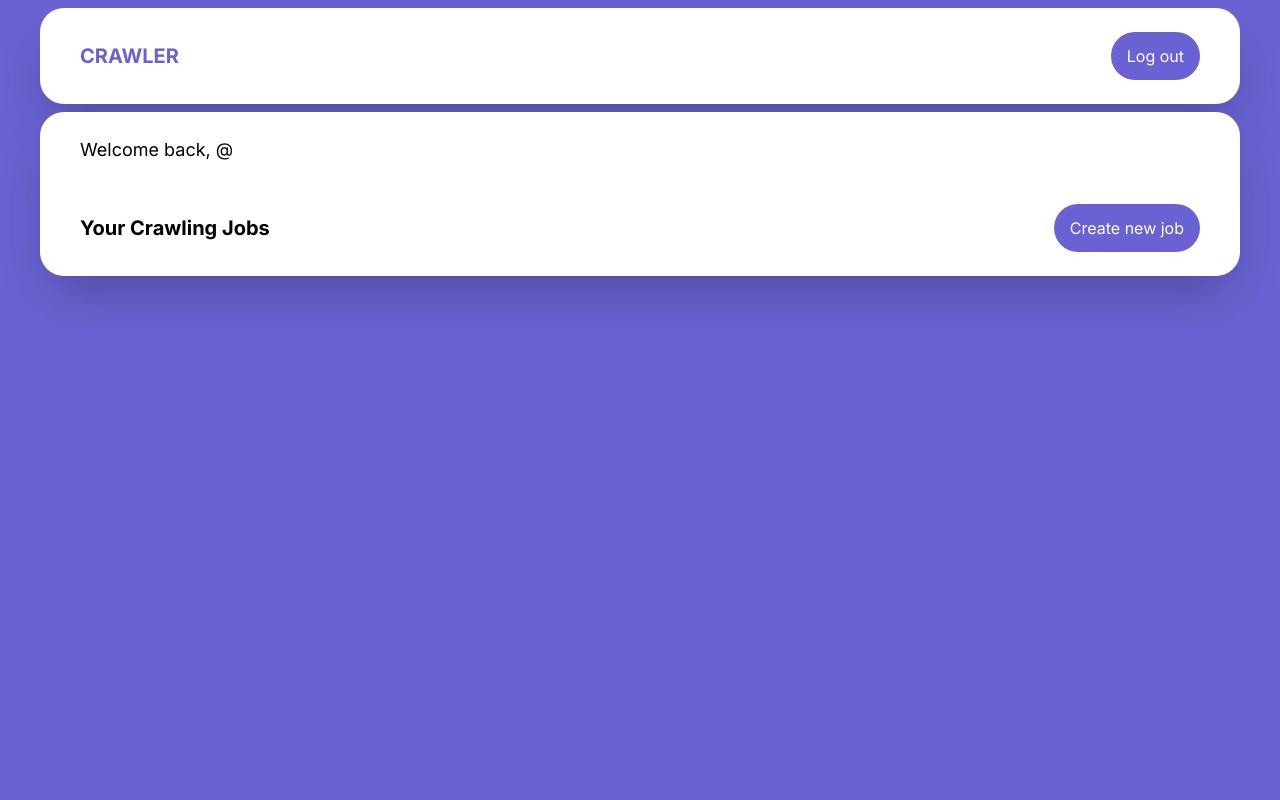
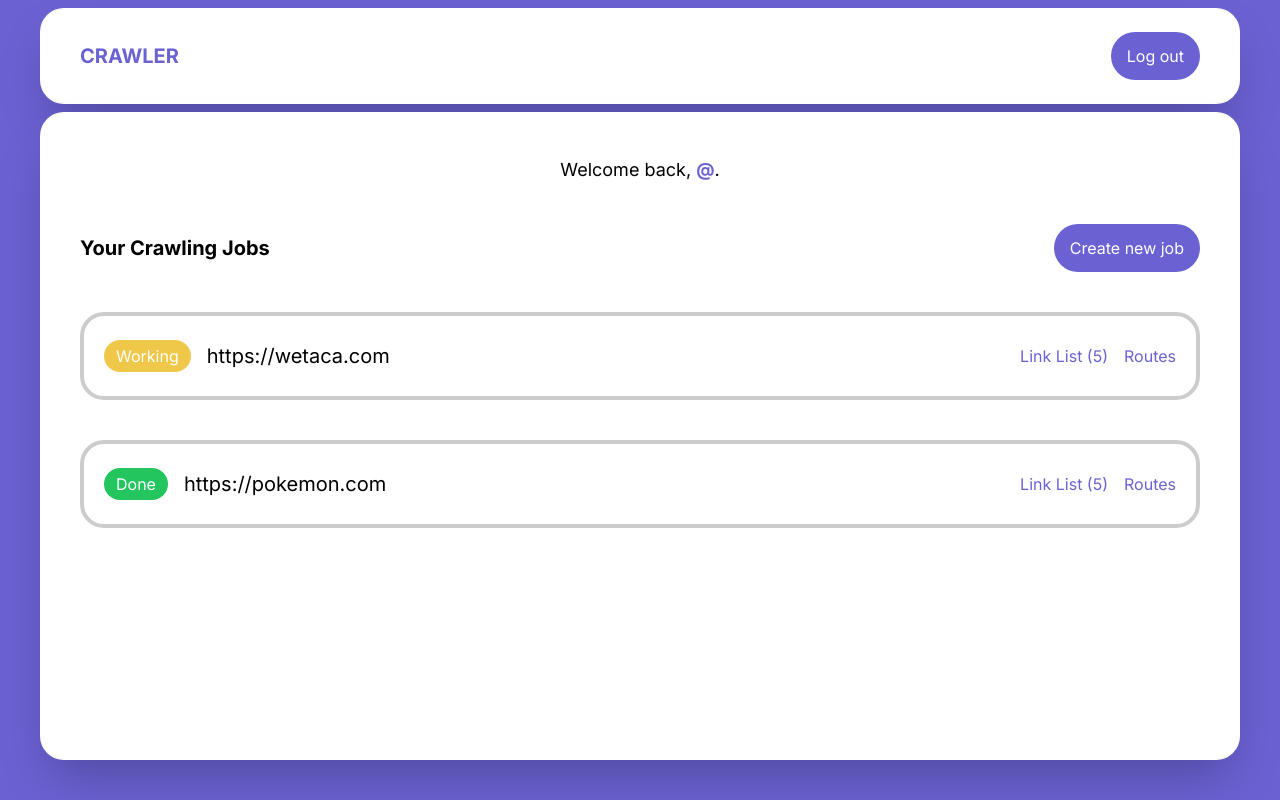
Before and after one commit to dresnite/web-crawler-frontend, a Next.js app: page /dashboard in a window 1280 px wide. Built offline with nearby package versions, Linux system fonts and the light colour scheme.

Commit message:
Add components for the jobs

```diff
--- /dev/null
+++ b/app/components/dashboard/EmptyJob.tsx
@@ -0,0 +1,7 @@
+export default function EmptyJob() {
+    return (
+        <div className="job-container">
+            <p className="text-xl">Nothing to see here. Create a new crawling job to start monitoring it.</p>
+        </div>
+    );
+}
--- a/app/components/dashboard/Job.tsx
+++ b/app/components/dashboard/Job.tsx
@@ -1,3 +1,24 @@
-export default function Job() {
+import Status from "@/app/utils/Status";
 
+interface JobProps {
+    seed: string;
+    status: Status;
 }
+
+export default function Job({ seed, status }: JobProps) {
+    return (
+        <div className="job-container justify-between">
+            <div className="flex flex-col md:flex-row items-center gap-4">
+                {status === Status.Finished && <div className="bg-green-500 text-white py-1 px-3 rounded-full">Done</div>}
+                {status === Status.Working && <div className="bg-yellow-500 text-white py-1 px-3 rounded-full animate-pulse">Working</div>}
+                {status === Status.Stopped && <div className="bg-red-500 text-white py-1 px-3 rounded-full">Stopped</div>}
+                <h2 className="text-xl">{seed}</h2>
+            </div>
+
+            <div className="flex flex-col md:flex-row items-center gap-4">
+                <a href="" className="text-bgPurple">Link List (5)</a>
+                <a href="" className="text-bgPurple">Routes</a>
+            </div>
+        </div>
+    )
+}
--- a/app/components/dashboard/Jobs.tsx
+++ b/app/components/dashboard/Jobs.tsx
@@ -1,15 +1,28 @@
 import useUsername from "@/app/hooks/useUsername";
+import Job from "./Job";
+import EmptyJob from "./EmptyJob";
+import Status from "@/app/utils/Status";
+import useJobs from "@/app/hooks/useJobs";
 
 export default function Jobs() {
     const username = useUsername();
+    const jobs = useJobs();
+
     return (
-        <div className="dashboard-container mt-2 flex-col">
-            <p className="text-lg">Welcome back, @{username}</p>
+        <div className="dashboard-container mt-2 flex-col flex-grow mb-10">
+            <p className="text-lg text-center mt-5">Welcome back, <span className="font-bold text-bgPurple">@{username}</span>.</p>
 
             <div className="flex items-center justify-center md:justify-between md:items-center mt-10">
                 <h1 className="font-bold text-xl">Your Crawling Jobs</h1>
                 <button className="purple-button hidden md:block">Create new job</button>
             </div>
+
+            <div>
+                {jobs.length === 0 && <EmptyJob />}
+                {jobs.length > 0 && jobs.map((job, index) => {
+                    return <Job key={index} seed={job.seed} status={job.status} />
+                })}
+            </div>
         </div>
     );
 }
--- /dev/null
+++ b/app/hooks/useJobs.ts
@@ -0,0 +1,14 @@
+import Status from "../utils/Status";
+
+export default function useJobs() {
+    return [
+        {
+            seed: "https://wetaca.com",
+            status: Status.Working
+        },
+        {
+            seed: "https://pokemon.com",
+            status: Status.Finished
+        }
+    ];
+}
--- /dev/null
+++ b/app/hooks/useUserId.ts
@@ -0,0 +1,8 @@
+import { useSelector } from "react-redux";
+import UserReducerState from "../interfaces/UserReducerState";
+
+export default function useUsername() {
+    const username = useSelector((state: UserReducerState) => state.userId);
+
+    return username;
+}
--- a/app/services/api.ts
+++ b/app/services/api.ts
@@ -41,6 +41,29 @@ export async function requestLogout() {
       return response;
 }
 
-export async function requestJobs() {
+export async function requestJobs(ownerId: string) {
+    const originalJobsByOwnerQuery = `#graphql
+        query JobsByOwner($owner: ID!) {
+            originalCrawlingJobsByOwner(owner: $owner) {
+                seed,
+                status
+            }
+        }
+    `;
 
+    const response = await fetch(`${BACKEND_URL}/graphql`, {
+        method: "POST",
+        headers: {
+          "Content-Type": "application/json",
+        },
+        credentials: "include",
+        body: JSON.stringify({
+          query: originalJobsByOwnerQuery,
+          variables: {
+            owner: ownerId
+          }
+        }),
+      });
+
+      return response;
 }
--- a/app/styles/globals.css
+++ b/app/styles/globals.css
@@ -19,7 +19,11 @@
 }
 
 .purple-button {
-    @apply text-white bg-bgPurple px-4 py-3 rounded-full;
+    @apply text-white bg-bgPurple px-4 py-3 rounded-full hover:bg-darkPurple;
+}
+
+.job-container {
+  @apply flex flex-col gap-5 md:flex-row border-black border-opacity-20 border-4 px-5 py-6 mt-10 rounded-3xl items-center;
 }
 
 .lds-ring {
--- /dev/null
+++ b/app/utils/Status.ts
@@ -0,0 +1,7 @@
+enum Status {
+    Stopped = "STOPPED",
+    Working = "WORKING",
+    Finished = "FINISHED"
+}
+
+export default Status;
```
Also changed, not shown: public/down.svg (added).
